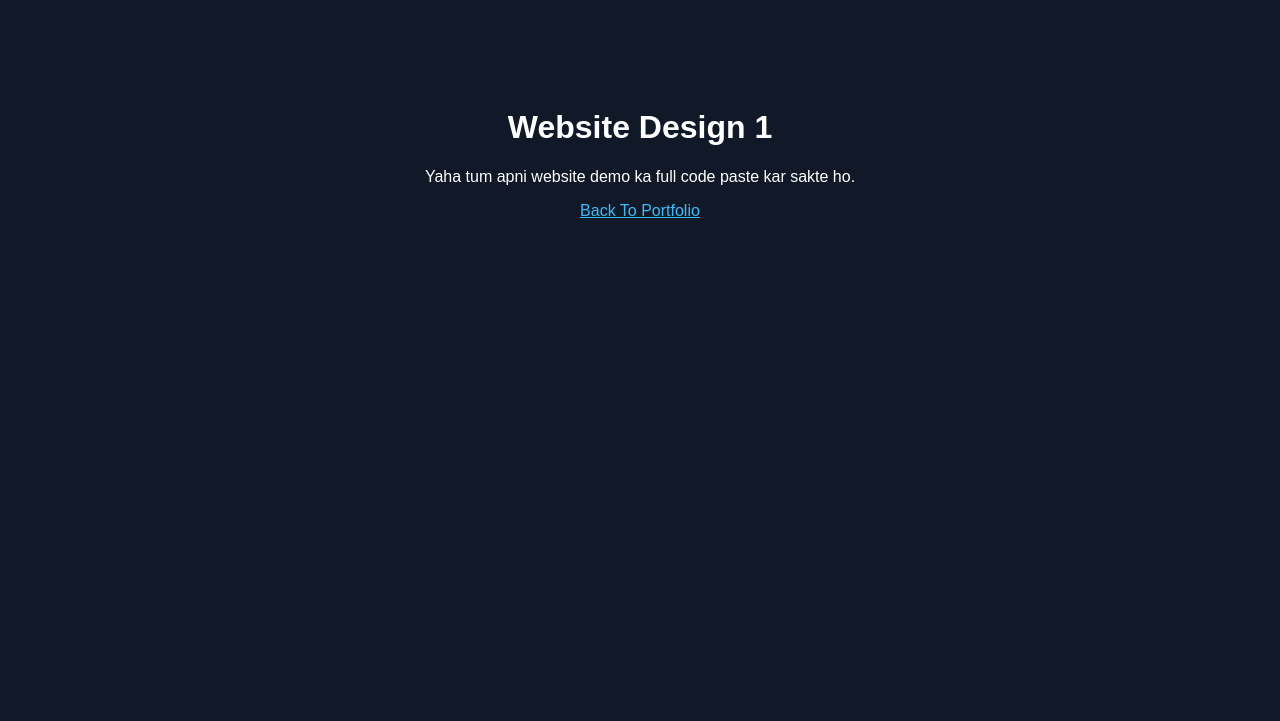
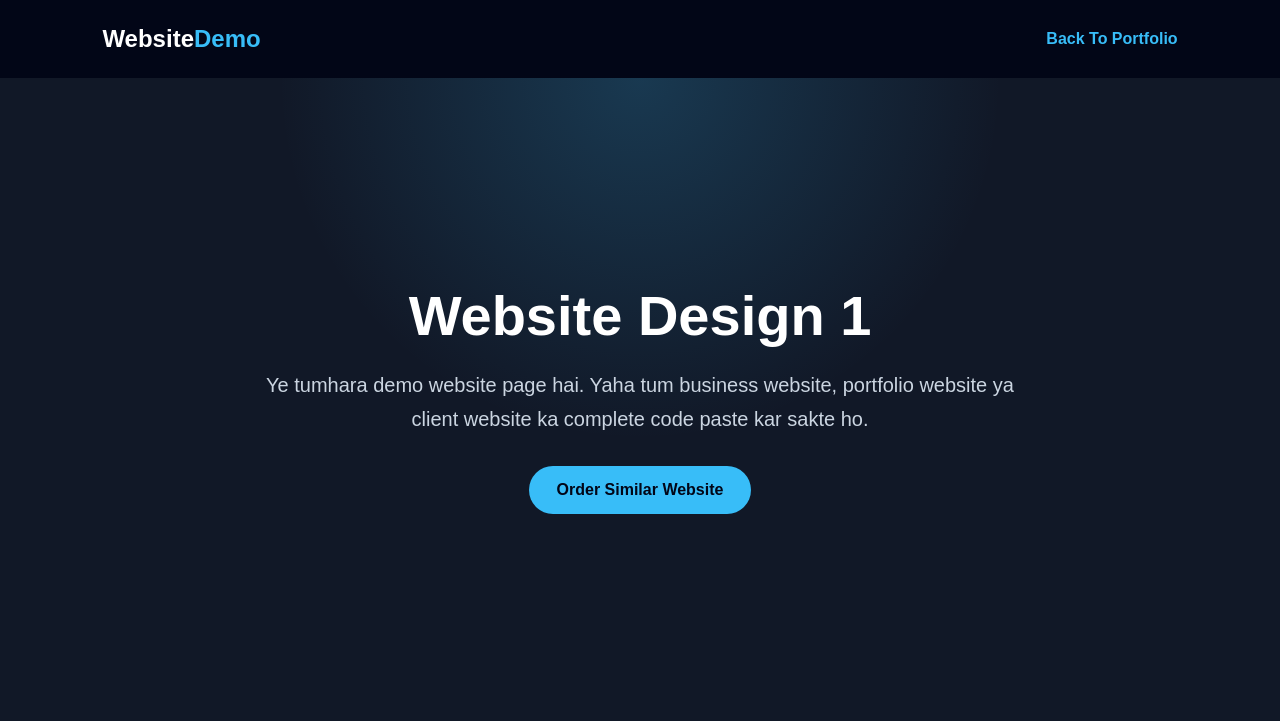
Before and after one commit to zyphster/my-portfolio-Kartik-Garhwal-, a plain HTML site: page websites/website-1/index.html in a window 1280 px wide. Drawn offline with Linux system fonts and the light colour scheme.

Commit message:
Update index.html

```diff
--- a/websites/website-1/index.html
+++ b/websites/website-1/index.html
@@ -2,13 +2,111 @@
 <html lang="en">
 <head>
   <meta charset="UTF-8">
+  <meta name="viewport" content="width=device-width, initial-scale=1.0">
+
   <title>Website Design 1</title>
+
+  <style>
+    * {
+      margin: 0;
+      padding: 0;
+      box-sizing: border-box;
+      font-family: Arial, sans-serif;
+    }
+
+    body {
+      background: #111827;
+      color: white;
+    }
+
+    header {
+      padding: 25px 8%;
+      display: flex;
+      justify-content: space-between;
+      align-items: center;
+      background: #020617;
+    }
+
+    header h2 span {
+      color: #38bdf8;
+    }
+
+    header a {
+      color: #38bdf8;
+      text-decoration: none;
+      font-weight: bold;
+    }
+
+    .hero {
+      min-height: 80vh;
+      display: flex;
+      justify-content: center;
+      align-items: center;
+      text-align: center;
+      padding: 60px 8%;
+      background:
+        radial-gradient(circle at top, rgba(56, 189, 248, 0.2), transparent 40%),
+        #111827;
+    }
+
+    .hero-content {
+      max-width: 800px;
+    }
+
+    h1 {
+      font-size: 56px;
+      margin-bottom: 20px;
+    }
+
+    p {
+      color: #cbd5e1;
+      font-size: 20px;
+      line-height: 1.7;
+      margin-bottom: 30px;
+    }
+
+    .btn {
+      background: #38bdf8;
+      color: #020617;
+      padding: 15px 28px;
+      border-radius: 30px;
+      text-decoration: none;
+      font-weight: bold;
+      display: inline-block;
+    }
+
+    @media (max-width: 768px) {
+      h1 {
+        font-size: 38px;
+      }
+
+      header {
+        flex-direction: column;
+        gap: 12px;
+      }
+    }
+  </style>
 </head>
-<body style="font-family: Arial; text-align: center; padding: 80px; background:#111827; color:white;">
+<body>
 
-  <h1>Website Design 1</h1>
-  <p>Yaha tum apni website demo ka full code paste kar sakte ho.</p>
-  <a href="../../index.html" style="color:#38bdf8;">Back To Portfolio</a>
+<header>
+  <h2>Website<span>Demo</span></h2>
+  <a href="../../index.html">Back To Portfolio</a>
+</header>
+
+<section class="hero">
+  <div class="hero-content">
+    <h1>Website Design 1</h1>
+
+    <p>
+      Ye tumhara demo website page hai. Yaha tum business website, portfolio website ya client website ka complete code paste kar sakte ho.
+    </p>
+
+    <a href="https://wa.me/916353527607?text=Hi%20Kartik%2C%20mujhe%20business%20website%20banwani%20hai" target="_blank" class="btn">
+      Order Similar Website
+    </a>
+  </div>
+</section>
 
 </body>
 </html>
```
